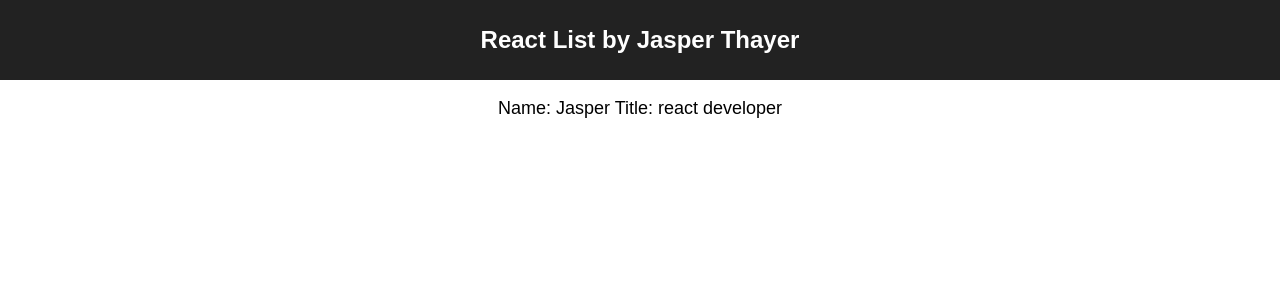
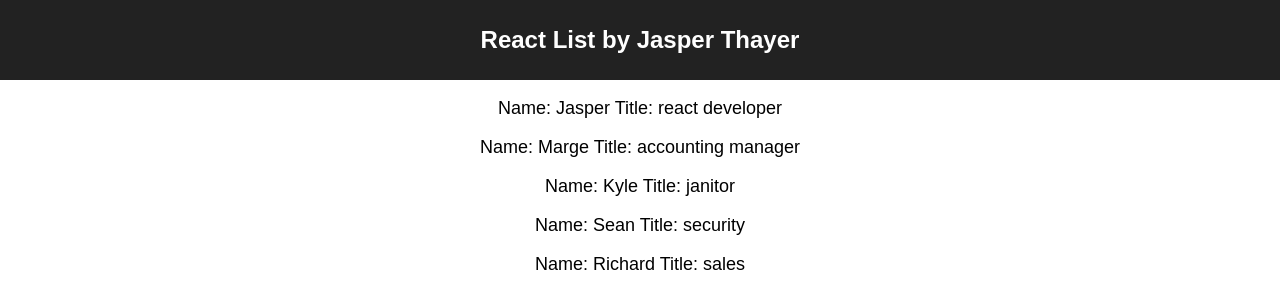
Before and after one commit to JasperThayer/React-List, a React (Create React App) app: page / in a window 1280 px wide. Shown: the top 308 px of the page. Built offline with nearby package versions, Linux system fonts and the light colour scheme.

Commit message:
Use map method to map through iterations of users

```diff
--- a/src/App.js
+++ b/src/App.js
@@ -20,7 +20,11 @@ class App extends Component {
           <h1 className="App-title">React List by Jasper Thayer</h1>
         </header>
         <div className="App-list">
-          <User name={this.state.users[0].name} title={this.state.users[0].title} />
+            {this.state.users.map(user => {
+                return <User
+                    name={user.name}
+                    title={user.title} />
+            })}
         </div>
       </div>
     );
```
Also changed, not shown: 1 other file (tests, documents, lock files or other folders).
